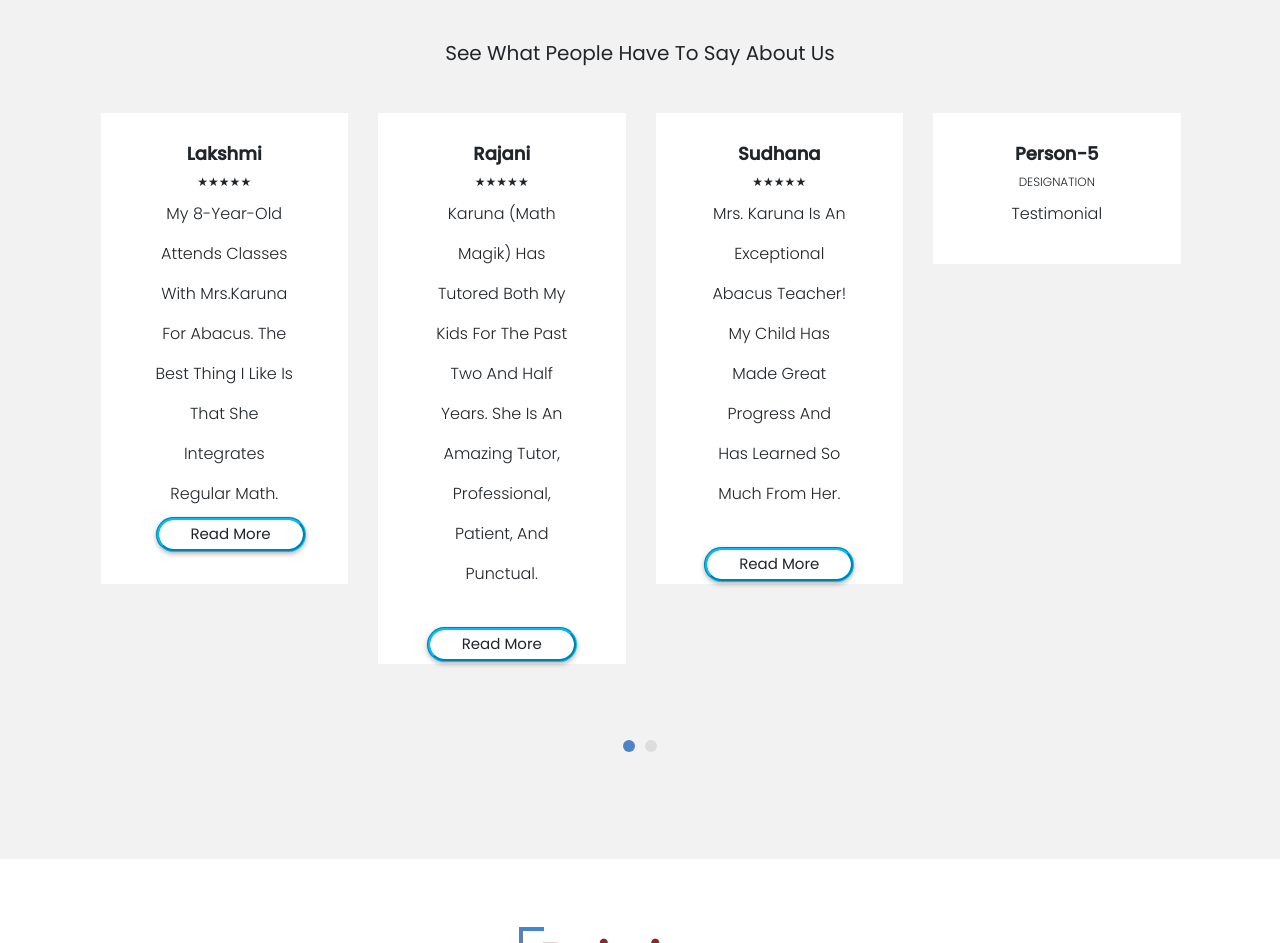
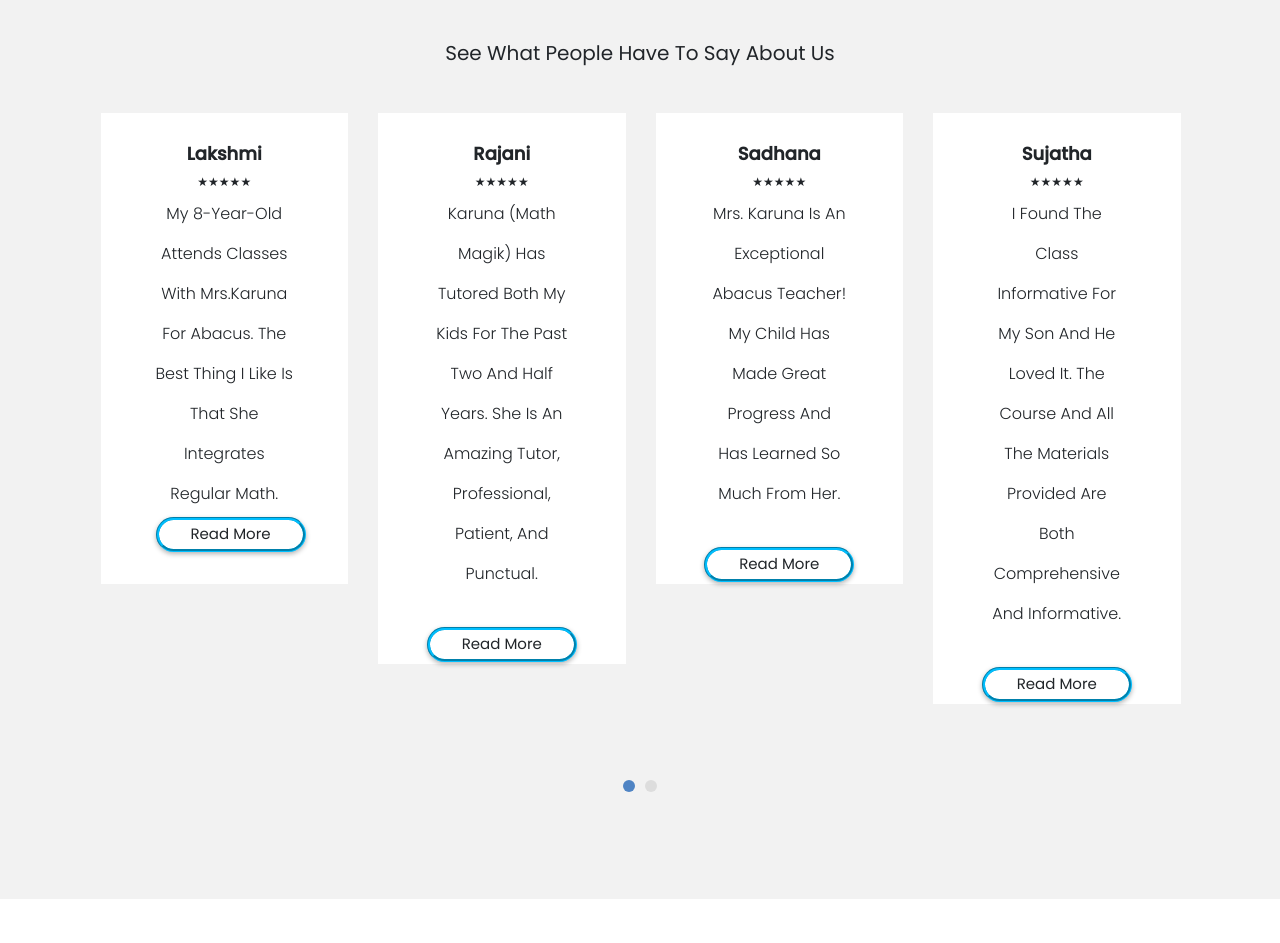
Before and after one commit to cdangeti/Math-Magik, a plain HTML site: page index.html in a window 1280 px wide. Shown: the part 3999-4942 px from the top of the page. Drawn offline with nearby package versions, Linux system fonts and the light colour scheme.

Commit message:
Update index.html

```diff
--- a/index.html
+++ b/index.html
@@ -187,7 +187,7 @@
 
                 </div>
                 <div class="testimonial-text">
-                    <h3>Sudhana</h3>
+                    <h3>Sadhana</h3>
                     <h4>★★★★★</h4>
                     <p>
                       Mrs. Karuna is an exceptional Abacus teacher! My child has made great progress and has learned so much from her.
@@ -201,13 +201,14 @@
 
                 </div>
                 <div class="testimonial-text">
-                    <h3>Person-5</h3>
-                    <h4>Designation</h4>
+                    <h3>Sujatha</h3>
+                    <h4>★★★★★</h4>
                     <p>
-                        Testimonial
+                        I found the class informative for my Son and he loved it. The course and all the materials provided are both comprehensive and informative.
 
                     </p>
                 </div>
+                   <a href="re.html"><button class="btn">Read More</button></a>
             </div>
         </div>
     </div>
```
